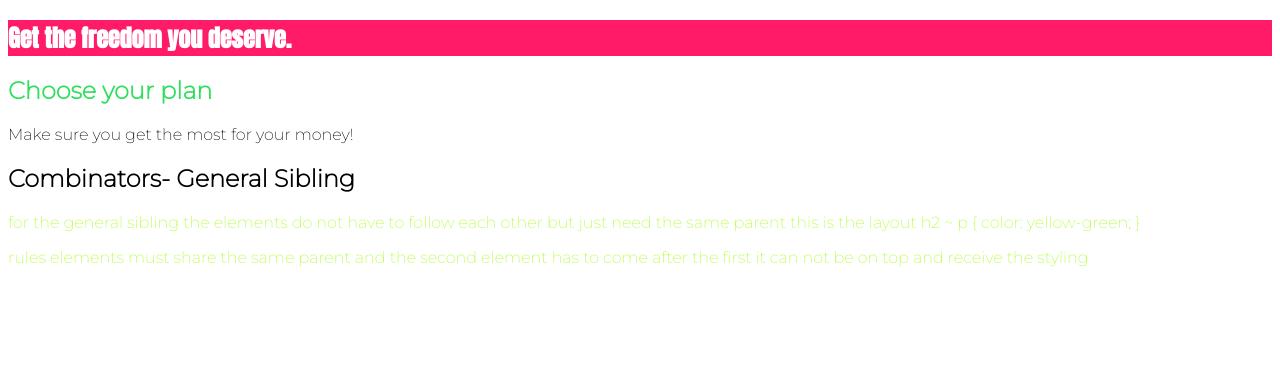
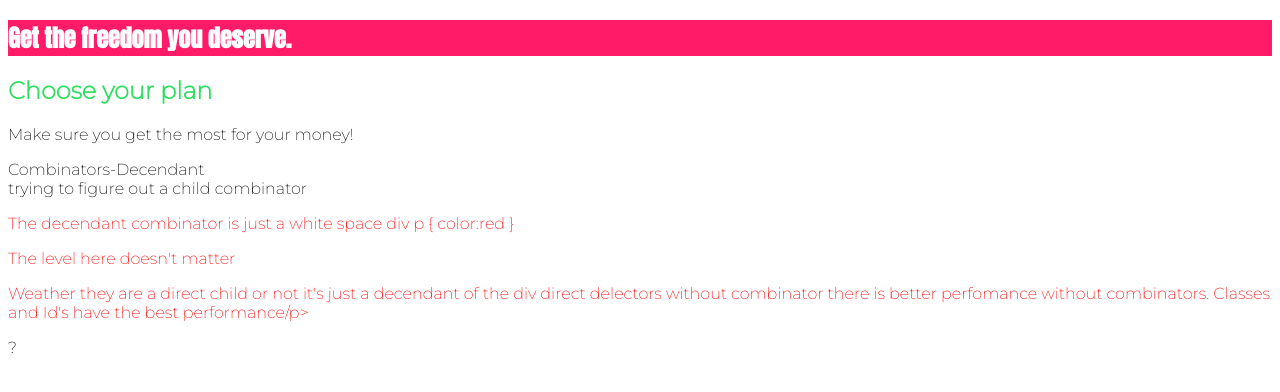
Before and after one commit to juliasugarman/complete_guide_css_2020, a plain HTML site: page index.html in a window 1280 px wide. Drawn offline with Linux system fonts and the light colour scheme.

Commit message:
decendant combinators

```diff
--- a/index.html
+++ b/index.html
@@ -22,7 +22,28 @@
             <h1 class="section-title">Choose your plan</h1>
             <p>Make sure you get the most for your money!</p>
         </section>
-<section>
+
+        <section>
+            <div class="Descendant">Combinators-Decendant
+                <div>trying to figure out a child combinator</div>
+                    <p>The decendant combinator is just a white space
+                        div p {
+                            color:red
+                        }
+                    </p>
+                   <article>
+                    <p> The level here doesn't matter
+                    </p>
+                </article>
+                <p>Weather they are a direct child or not it's just a decendant of the div direct delectors without combinator there
+                    is better perfomance without combinators. Classes and Id's have the best performance/p>
+            </div>
+        </section>
+
+
+      ?
+
+<!-- <section>
     <h2 class="general-sibling">Combinators- General Sibling</h2>
             <p>for the general sibling the elements do not have to follow each other but just need the same parent this is the layout
                 h2 ~ p {
@@ -31,9 +52,8 @@
             </p>
             <p> rules
                 elements must share the same parent and the second element has to come after the first it can not be on top and receive the styling
-
             </p>
-</section>
+</section> -->
 
 
 
--- a/main.css
+++ b/main.css
@@ -28,3 +28,11 @@ body {
   h2 ~ p{
     color:greenyellow;
   }
+
+  div > p {
+    color: pink;
+}
+
+div p {
+    color:red
+}
```
